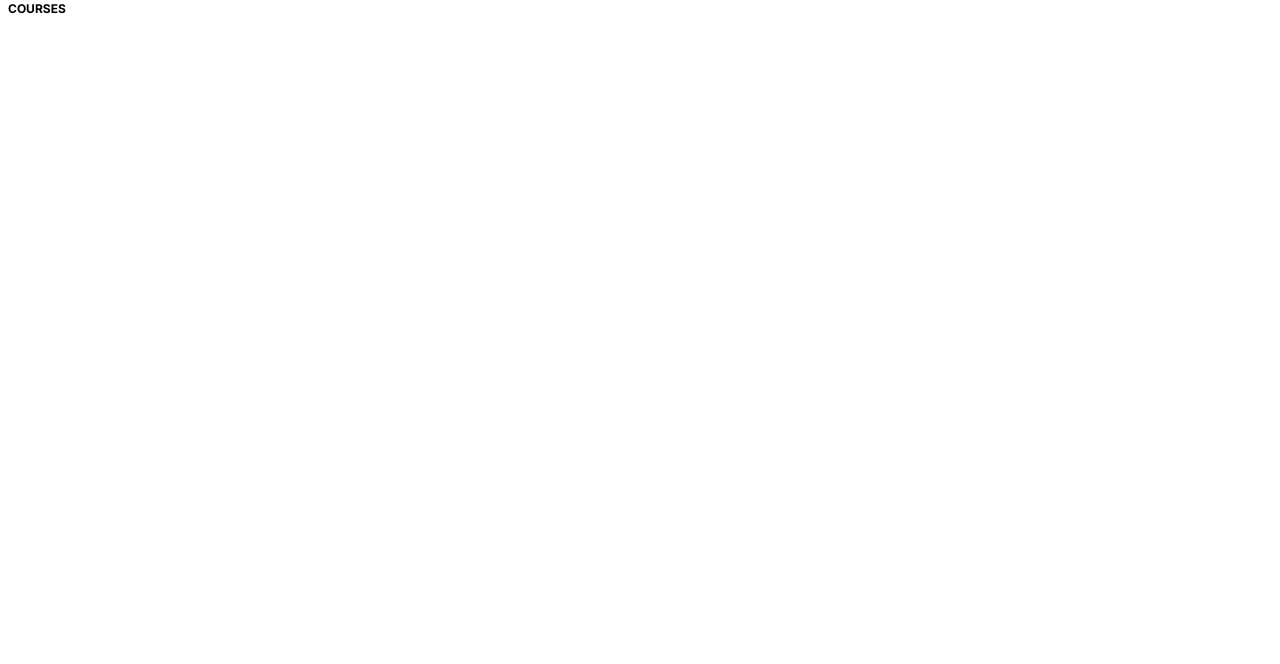
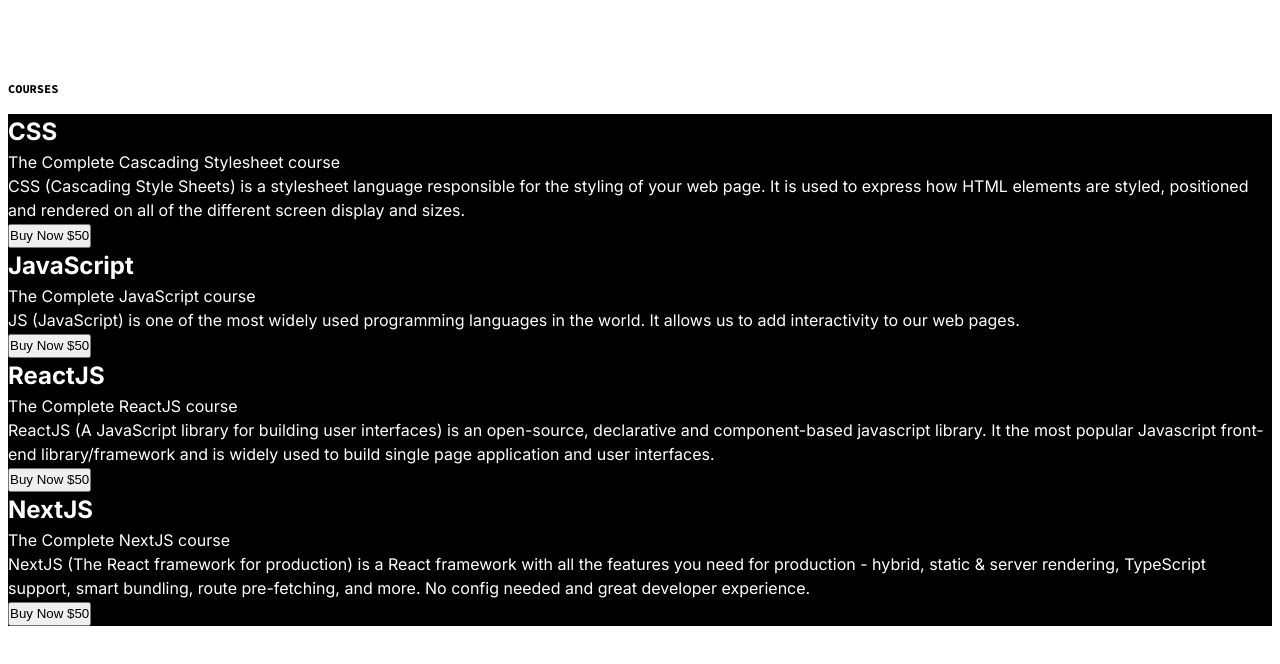
Before and after one commit to vlimbo/pricing-section, a plain HTML site: page index.html in a window 1280 px wide. Drawn offline with Linux system fonts and the light colour scheme.

Commit message:
Create html structure and base colors for grid layout
All html elements are placed on the screen, and colors have been applied.

```diff
--- a/index.html
+++ b/index.html
@@ -15,21 +15,60 @@
 
     <!-- stylesheets -->
     <link rel="stylesheet" href="./styles/global.css" />
+    <link rel="stylesheet" href="./styles/components/pricing.css" />
     <link rel="stylesheet" href="./styles/utils.css" />
-    <link rel="stylesheet" href="./styles/components/pricing.css" />
 
     <!-- title -->
     <title>HTML 5 Boilerplate</title>
   </head>
   <body>
-    <div class="pricing container">
+    <section class="pricing container">
       <h1 class="pricing__title">Courses</h1>
       <div class="pricing__grid-container">
-        <div class="pricing__grid-items"></div>
-        <div class="pricing__grid-items"></div>
-        <div class="pricing__grid-items"></div>
-        <div class="pricing__grid-items"></div>
+        <div class="pricing__box">
+          <h2 class="pricing__box-title">CSS</h2>
+          <p>The Complete Cascading Stylesheet course</p>
+          <p>
+            CSS (Cascading Style Sheets) is a stylesheet language responsible
+            for the styling of your web page. It is used to express how HTML
+            elements are styled, positioned and rendered on all of the different
+            screen display and sizes.
+          </p>
+          <button>Buy Now $50</button>
+        </div>
+        <div class="pricing__box">
+          <h2 class="pricing__box-title">JavaScript</h2>
+          <p>The Complete JavaScript course</p>
+          <p>
+            JS (JavaScript) is one of the most widely used programming languages
+            in the world. It allows us to add interactivity to our web pages.
+          </p>
+          <button>Buy Now $50</button>
+        </div>
+        <div class="pricing__box">
+          <h2 class="pricing__box-title">ReactJS</h2>
+          <p>The Complete ReactJS course</p>
+          <p>
+            ReactJS (A JavaScript library for building user interfaces) is an
+            open-source, declarative and component-based javascript library. It
+            the most popular Javascript front-end library/framework and is
+            widely used to build single page application and user interfaces.
+          </p>
+          <button>Buy Now $50</button>
+        </div>
+        <div class="pricing__box">
+          <h2 class="pricing__box-title">NextJS</h2>
+          <p>The Complete NextJS course</p>
+          <p>
+            NextJS (The React framework for production) is a React framework
+            with all the features you need for production - hybrid, static &
+            server rendering, TypeScript support, smart bundling, route
+            pre-fetching, and more. No config needed and great developer
+            experience.
+          </p>
+          <button>Buy Now $50</button>
+        </div>
       </div>
-    </div>
+    </section>
   </body>
 </html>
--- a/styles/components/pricing.css
+++ b/styles/components/pricing.css
@@ -1,7 +1,17 @@
+.pricing {
+  margin-top: 5rem;
+}
+
 .pricing__title {
   text-transform: uppercase;
   font-size: 0.75rem;
   margin-bottom: 1rem;
+  font-family: "Source Code Pro", monospace;
+}
+
+.pricing__box {
+  background-color: black;
+  color: white;
 }
 
 /* xs */
```
